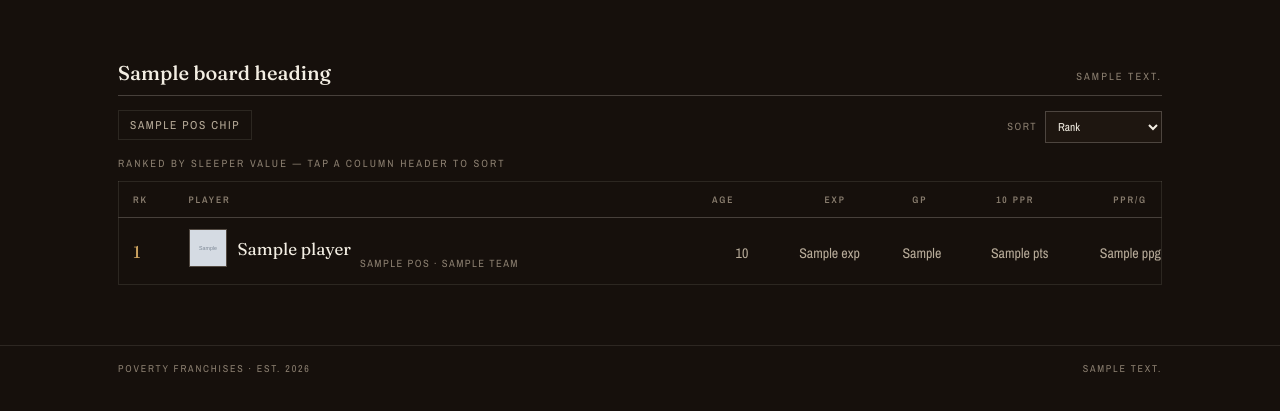
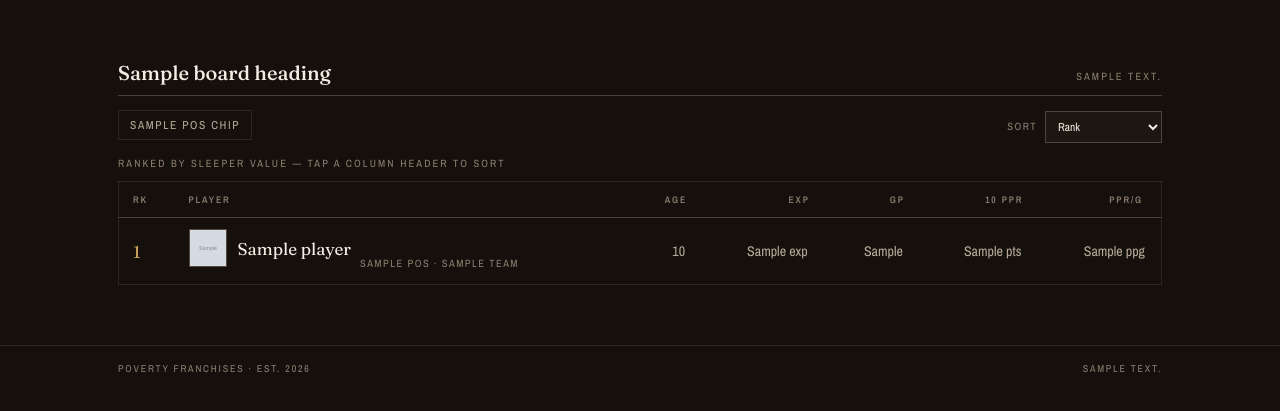
Before and after one commit to xpoes123/poverty-football, a FastAPI app: template templates/board.html in a window 1280 px wide. Shown: the part 86-497 px from the top of the page. Run offline with FastAPI, Linux system fonts and the light colour scheme; the template is opened without the code that fills it: most values are stand-ins (such as "Sample title", 1, 10 or a date in 2020); grey boxes marked "Sample" are stand-in pictures; parts of the project's set-up code (start-up, migrations or seed data) failed here and were passed over.

Commit message:
Fix ledger last-column right padding (mobile rule was winning the cascade)

```diff
--- a/static/css/poverty.css
+++ b/static/css/poverty.css
@@ -105,7 +105,7 @@ button{font:inherit;color:inherit;background:none;border:0}
   .ledger tbody tr:nth-child(even){background:rgba(243,238,227,.022)}
   .ledger td{padding:11px 14px;border-bottom:1px solid var(--rule)}
   .ledger .cell-rank{font-size:17px;width:56px;text-align:left;padding-top:11px}
-  .ledger td:not(.cell-rank):not(.cell-team){display:table-cell;text-align:right;font-size:14px;color:var(--bone-dim);white-space:nowrap;padding-left:20px}
+  .ledger td:not(.cell-rank):not(.cell-team){display:table-cell;text-align:right;font-size:14px;color:var(--bone-dim);white-space:nowrap;padding:11px 16px 11px 20px}
   .ledger th:not(:nth-child(1)):not(:nth-child(2)){padding-left:20px}
   .ledger td:not(.cell-rank):not(.cell-team)::before{content:none}
   .ledger .team-owner{display:inline;margin-left:9px}
@@ -209,6 +209,10 @@ button{font:inherit;color:inherit;background:none;border:0}
 /* nav: push auth links to the far right */
 .nav__spacer{margin-left:auto}
 
+/* wide tables scroll instead of clipping their right column */
+.table-wrap{overflow-x:auto;scrollbar-width:thin}
+.ledger th:last-child,.ledger td:last-child{padding-right:18px}
+
 /* player / compare header row + compare button */
 .phead-row{display:flex;align-items:center;justify-content:space-between;gap:12px;margin-bottom:14px}
 .phead-row .backlink{margin-bottom:0}
```
